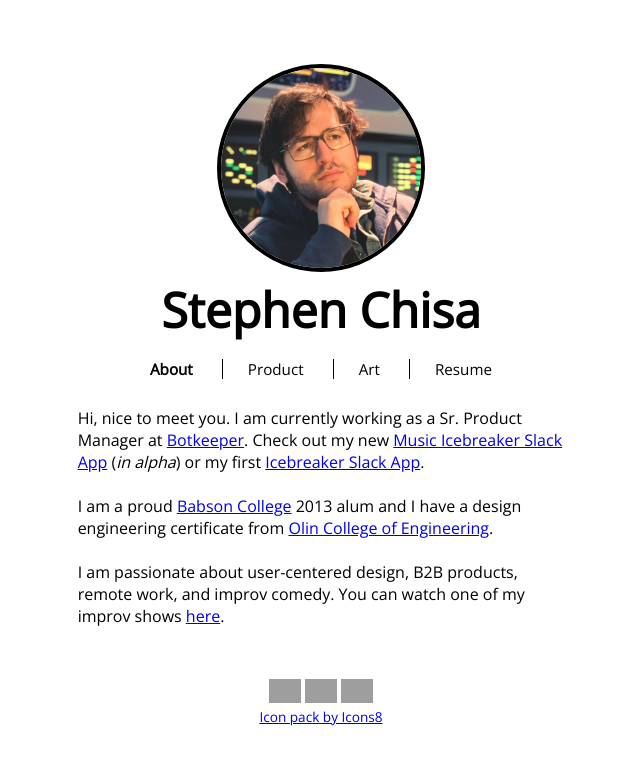
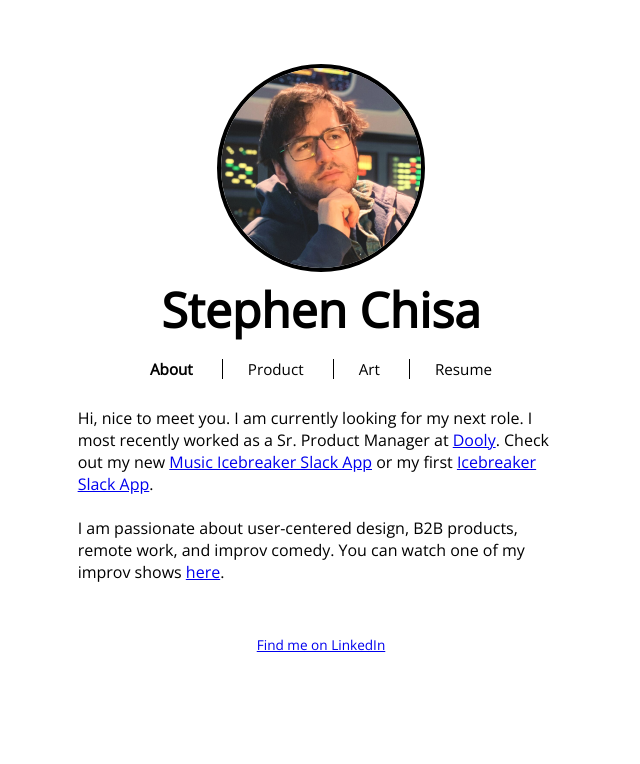
Before and after one commit to schisa/portfolio, a plain HTML site: page index.html in a window 1280 px wide. Shown: the whole page, without its empty margins (319-959 px from the left). Drawn offline with nearby package versions, Linux system fonts and the light colour scheme; grey boxes are pictures that could not be loaded.

Commit message:
Update index.html

```diff
--- a/index.html
+++ b/index.html
@@ -42,19 +42,13 @@
 			<ul>
 		</nav>
 		<section class="summary">
-			<p class="summaryText">Hi, nice to meet you. I am currently working as a Sr. Product Manager at <a href="https://botkeeper.com/">Botkeeper</a>. Check out my new <a href="https://kasem.work">Music Icebreaker Slack App</a> (<i>in alpha</i>) or my first <a href="https://icebreak.work">Icebreaker Slack App</a>.
-			<br><br>I am a proud <a href="http://www.babson.edu">Babson College</a> 2013 alum and I have a design engineering certificate from <a href="http://www.Olin.edu">Olin College of Engineering</a>.<br><br>I am passionate about user-centered design, B2B products, remote work, and improv comedy. You can watch one of my improv shows <a target="_blank" href="https://www.youtube.com/watch?v=1XsQQNsyt6I&feature=emb_logo">here</a>.
+			<p class="summaryText">Hi, nice to meet you. I am currently looking for my next role. I most recently worked as a Sr. Product Manager at <a href="https://dooly.ai/">Dooly</a>. Check out my new <a href="https://kasem.work">Music Icebreaker Slack App</a> or my first <a href="https://icebreak.work">Icebreaker Slack App</a>.
+			<br><br>I am passionate about user-centered design, B2B products, remote work, and improv comedy. You can watch one of my improv shows <a target="_blank" href="https://youtu.be/QgtPOcUHU9w">here</a>.
 			</p>
 		</section>
 		<footer>
-			<!-- LinkedIn icon by Icons8 -->
-			<a href="https://www.linkedin.com/pub/stephen-chisa/12/898/297" target="_blank"> <img src="https://maxcdn.icons8.com/windows10/PNG/64/Social_Networks/linkedin-64.png" title="Stephen's LinkedIn" width="32"></a>
-			<!-- Twitter icon by Icons8 -->
-			<a href="https://twitter.com/stephenchisa" target="_blank"><img src="https://maxcdn.icons8.com/windows10/PNG/64/Logos/twitter-64.png" title="Stephen's Twitter" width="32"></a>
-			<!-- GitHub icon by Icons8 -->
-			<a href="https://github.com/schisa" target="_blank"><img src="https://maxcdn.icons8.com/windows8/PNG/64/Logos/github_copyrighted-64.png" title="Stephen's GitHub" width="32"></a>
-			<br>
-			<a href="https://icons8.com">Icon pack by Icons8</a>
+			<a href="https://www.linkedin.com/pub/stephen-chisa/12/898/297" target="_blank">Find me on LinkedIn</a>
+
 		</footer>
 	</body>
 </html>
```
